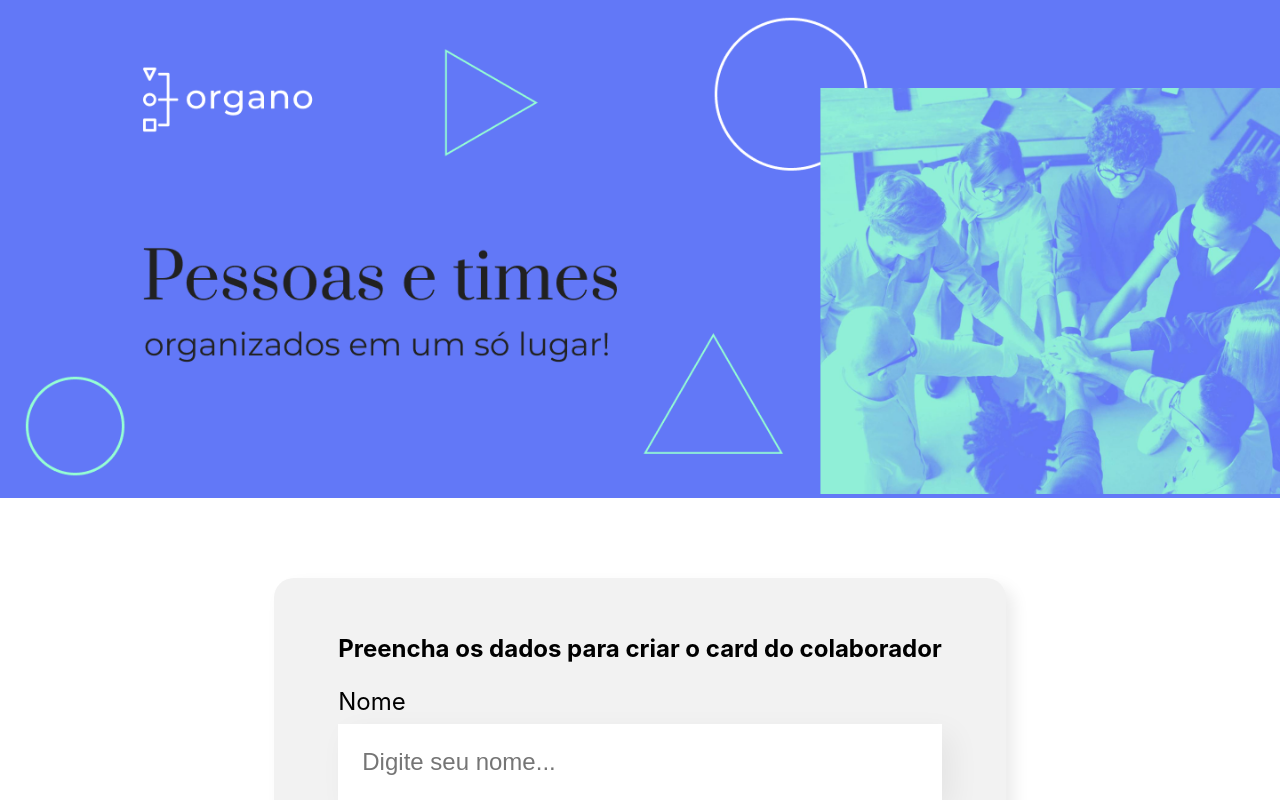
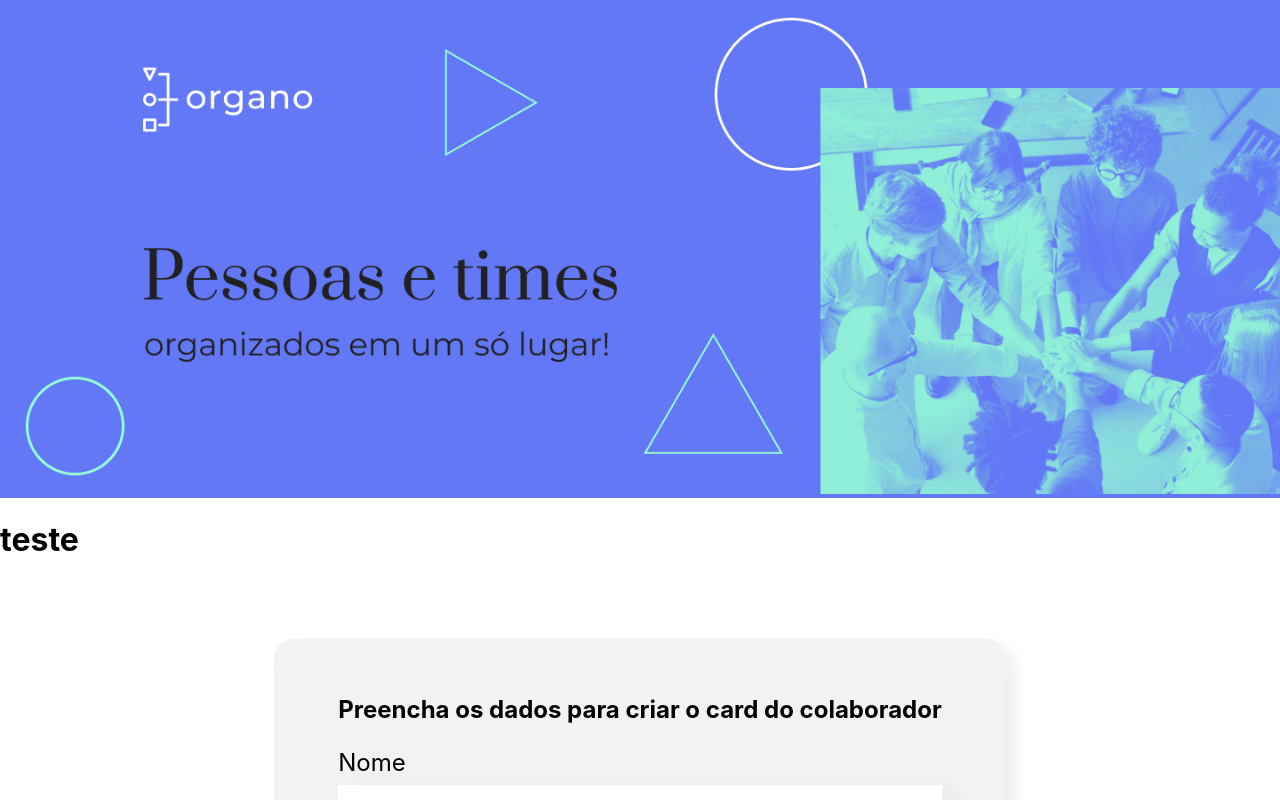
Before and after one commit to Smkhb/organograma, a React (Create React App) app: page / in a window 1280 px wide. Shown: the top 800 px of the page. Built offline with nearby package versions, Linux system fonts and the light colour scheme.

Commit message:
Depurando o codigo

```diff
--- a/src/App.js
+++ b/src/App.js
@@ -47,6 +47,7 @@ function App() {
   const [colaboradores,setColaboradores] = useState([])
 
   const aoNovoColaboradorAdicionado = (colaborador)=>{
+    debugger
     setColaboradores([...colaboradores,colaborador])
   }
 
--- a/src/componentes/Banner/Banner.js
+++ b/src/componentes/Banner/Banner.js
@@ -1,9 +1,13 @@
 import './Banner.css'
 export const Banner = ()=> {
     return (
-        <header className='banner'>
-            <img src="/imagens/banner.png" alt='O Banner principal da pagina do Organo'/>
-        </header>
+        <>
+            <header className='banner'>
+                <img src="/imagens/banner.png" alt='O Banner principal da pagina do Organo'/>
+            </header>
+            <h1>teste</h1>
+        </>
+
     )
 
 }
```
